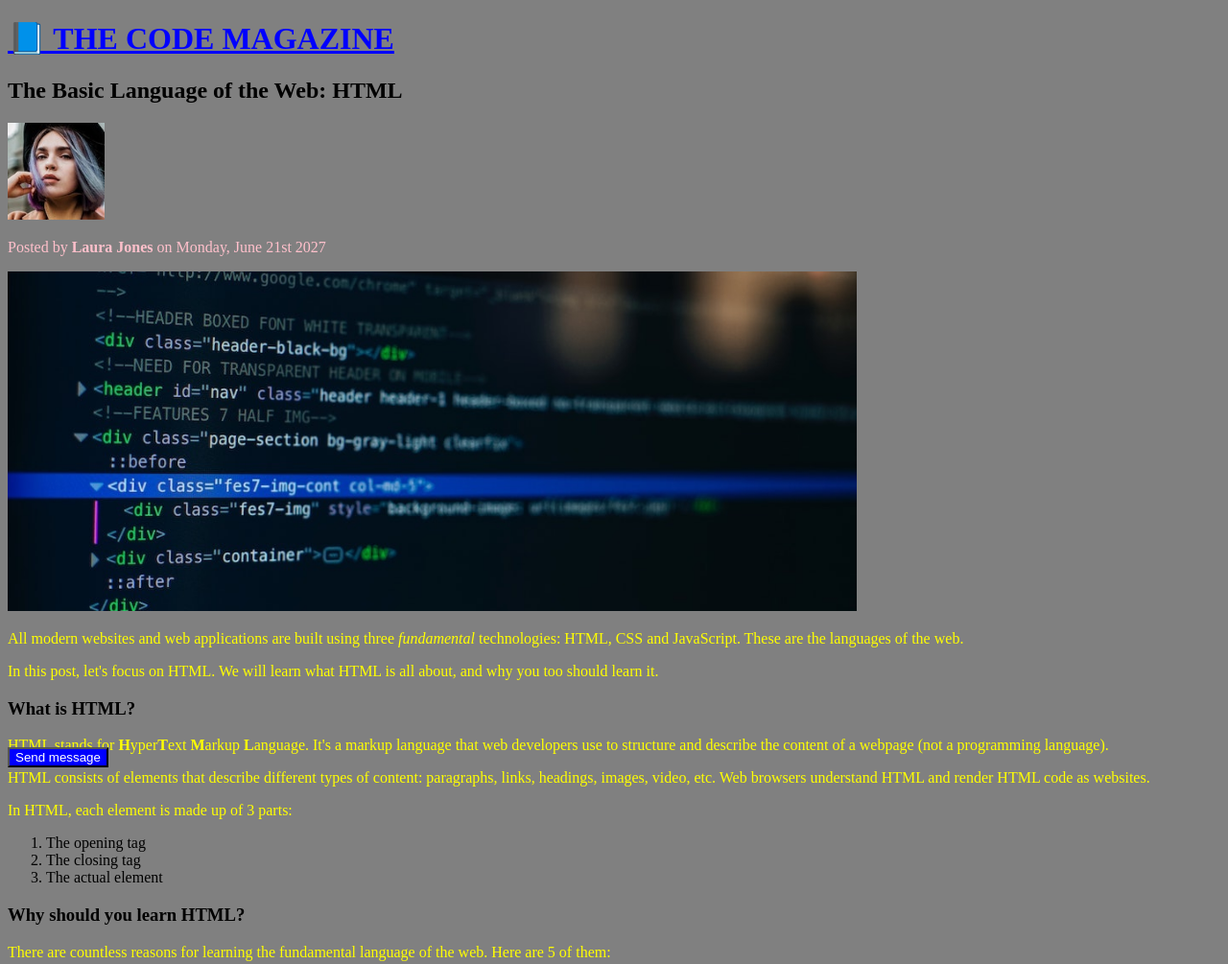
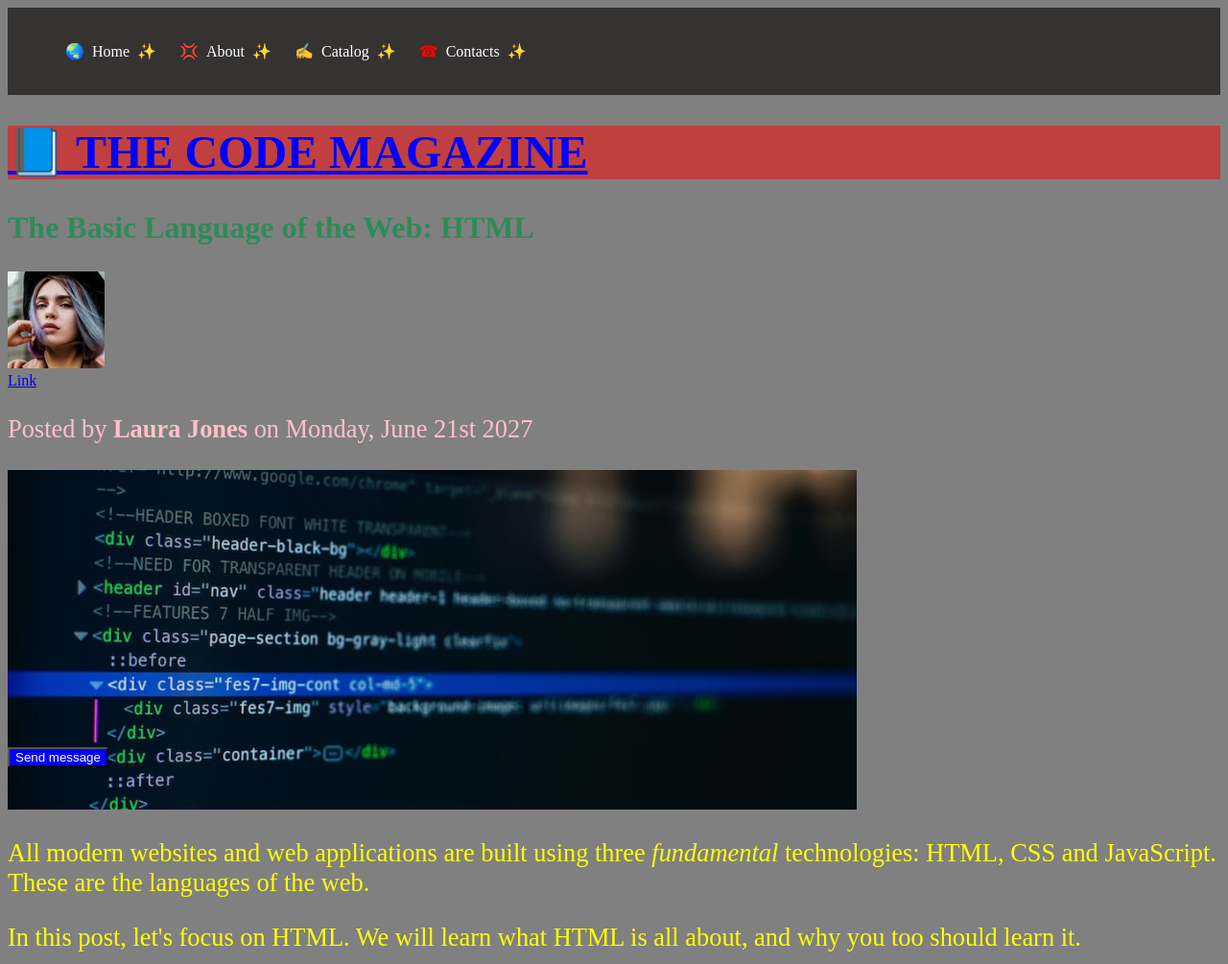
Before and after one commit to TrandafilTatiana/Tekwill_FE_gr14, a plain HTML site: page index.html in a window 1280 px wide. Shown: the top 1005 px of the page at 96% size. Drawn offline with Linux system fonts and the light colour scheme.

Commit message:
lesson10

```diff
--- a/index.html
+++ b/index.html
@@ -16,6 +16,14 @@
     <button style="position: fixed; bottom: 0" class="send-mess">
       Send message
     </button>
+    <nav>
+      <ul>
+        <li><a class="home" href="#home">Home</a></li>
+        <li><a class="about" href="#about">About</a></li>
+        <li><a class="catalog" href="#catalog">Catalog</a></li>
+        <li><a class="contacts" href="#contacts">Contacts</a></li>
+      </ul>
+    </nav>
     <h1 id="heading1">📘 The Code Magazine</h1>
 
     <h2>The Basic Language of the Web: HTML</h2>
@@ -24,25 +32,31 @@
       alt="Laura's photo"
       style="width: 8%; height: 10%"
     />
-
+    <a class="color" href="#Link">Link</a>
+    <div>
       <p class="pink">
         Posted by <strong>Laura Jones </strong> on Monday, June 21st 2027
       </p>
+    </div>
     <img
+      class="code"
       src="img/post-img.jpg"
       alt="just code photo"
       style="width: 70%; height: auto%"
     />
+    <div>
       <p>
         All modern websites and web applications are built using three
-      <em>fundamental</em> technologies: HTML, CSS and JavaScript. These are the
-      languages of the web.
+        <em>fundamental</em> technologies: HTML, CSS and JavaScript. These are
+        the languages of the web.
       </p>
       <p>
         In this post, let's focus on HTML. We will learn what HTML is all about,
         and why you too should learn it.
       </p>
+    </div>
     <h3>What is HTML?</h3>
+    <div>
       <p>
         HTML stands for <span style="font-weight: bold">H</span>yper<span
           style="font-weight: bold"
@@ -57,6 +71,7 @@
         HTML and render HTML code as websites.
       </p>
       <p>In HTML, each element is made up of 3 parts:</p>
+    </div>
     <ol>
       <li>The opening tag</li>
       <li>The closing tag</li>
@@ -64,10 +79,12 @@
     </ol>
 
     <h3>Why should you learn HTML?</h3>
+    <div>
       <p>
         There are countless reasons for learning the fundamental language of the
         web. Here are 5 of them:
       </p>
+    </div>
     <ul>
       <li>To be able to use the fundamental web dev language</li>
       <li>
--- a/styles.css
+++ b/styles.css
@@ -9,3 +9,79 @@ p {
 .pink {
   color: pink;
 }
+.color {
+  display: block;
+}
+.color:hover {
+  color: blue;
+}
+div {
+  font-size: 22px;
+}
+h2:first-of-type {
+  color: seagreen;
+}
+ol li:nth-child(even) {
+  color: magenta;
+}
+ul:last-of-type li:nth-last-child(2) {
+  color: yellowgreen;
+}
+html {
+  font-size: 16px;
+}
+h1 {
+  font-size: 3rem;
+  background-color: rgba(255, 0, 0, 0.5);
+}
+h2 {
+  font-size: 2rem;
+}
+h3 {
+  font-size: 1.8rem;
+}
+p {
+  font-size: 1.2em;
+}
+nav {
+  background-color: rgb(53, 50, 50);
+  padding: 20px;
+}
+nav a {
+  color: white;
+  text-decoration: none;
+  display: inline-block;
+}
+nav ul li {
+  display: inline;
+  margin-right: 20px;
+}
+.home::before {
+  content: "🌏";
+  margin-right: 8px;
+}
+.about::before {
+  content: "💢";
+  margin-right: 8px;
+}
+.catalog::before {
+  content: "✍";
+  margin-right: 8px;
+}
+.contacts::before {
+  content: "☎";
+  margin-right: 8px;
+  color: red;
+}
+nav a:hover {
+  background-color: grey;
+  border-radius: 4px;
+}
+nav a::after {
+  content: "✨";
+  margin-left: 8px;
+  color: gold;
+}
+.code {
+  width: calc(50vw + 150px;)
+}
```
Lines whose indentation alone changed are shown as unchanged.
